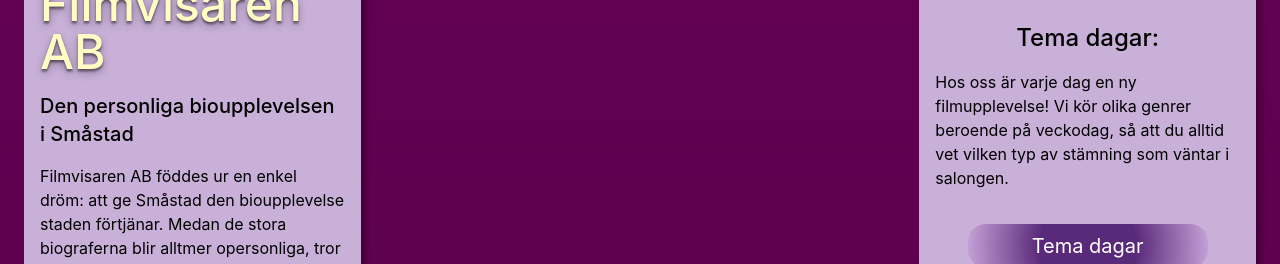
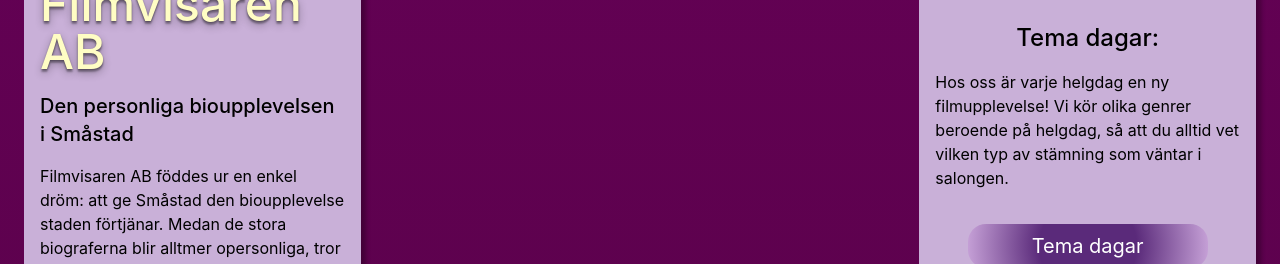
Before and after one commit to hkmp1303/filmvisarna, a React (Vite) app: page /aboutus in a window 1280 px wide. Shown: the part 278-542 px from the top of the page. Built offline with nearby package versions, Linux system fonts and the light colour scheme; no server answers; a web font is replaced by a local one.

Commit message:
updated text on about us to match themedays

```diff
--- a/src/pages/AboutUsPage.tsx
+++ b/src/pages/AboutUsPage.tsx
@@ -57,7 +57,7 @@ export default function AboutUs() {
             <section className="side-link">
                 <div className='grid items-center justify-center'>
                     <h3 className='font-medium text-2xl flex justify-center items-center pb-4'>Tema dagar:</h3>
-                    <p className='pb-6'>Hos oss är varje dag en ny filmupplevelse! Vi kör olika genrer beroende på veckodag,
+                    <p className='pb-6'>Hos oss är varje helgdag en ny filmupplevelse! Vi kör olika genrer beroende på helgdag,
                         så att du alltid vet vilken typ av stämning som väntar i salongen.</p>
                     <button className='theme-days-btn'
                         onClick={navThemeDays}>Tema dagar</button>
```
